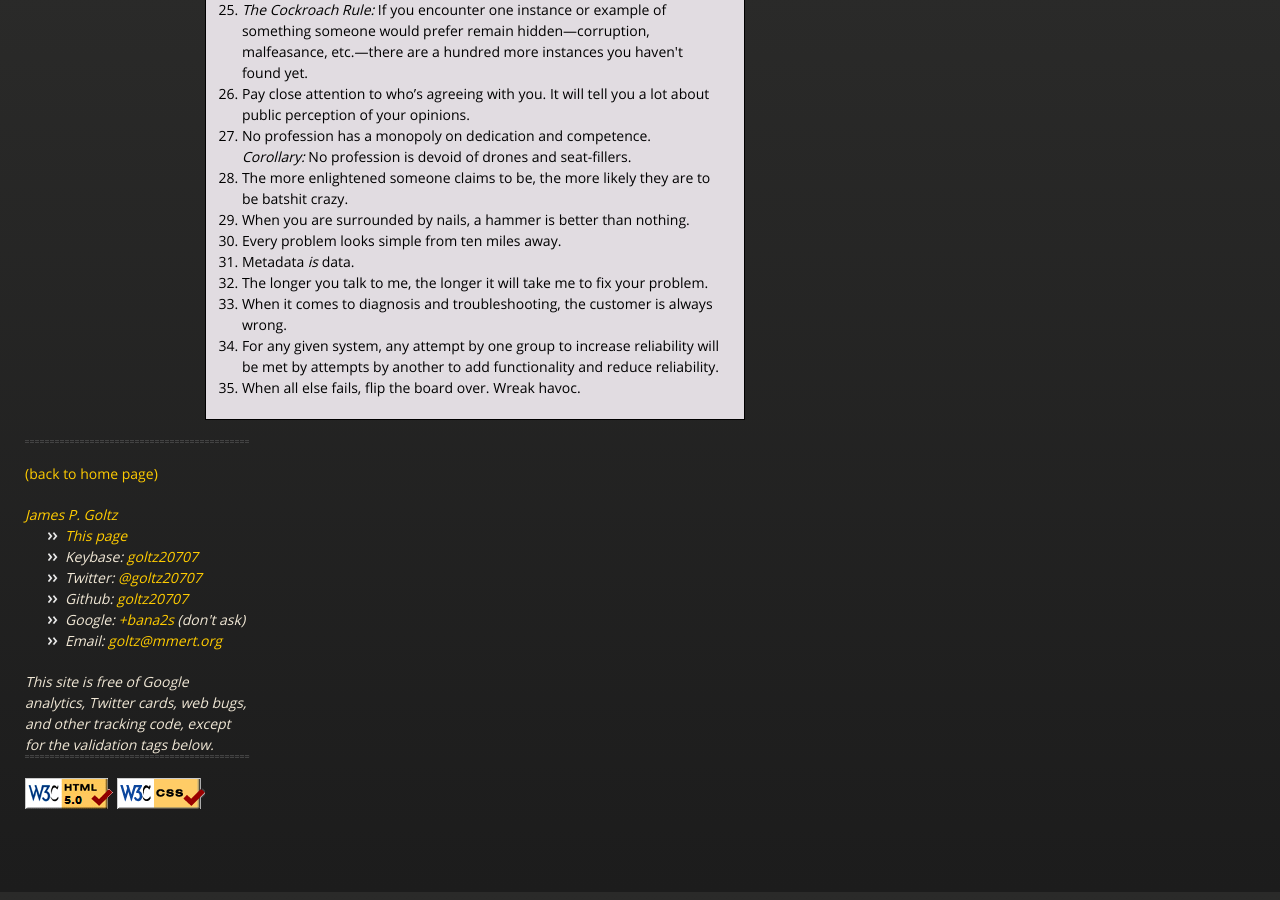
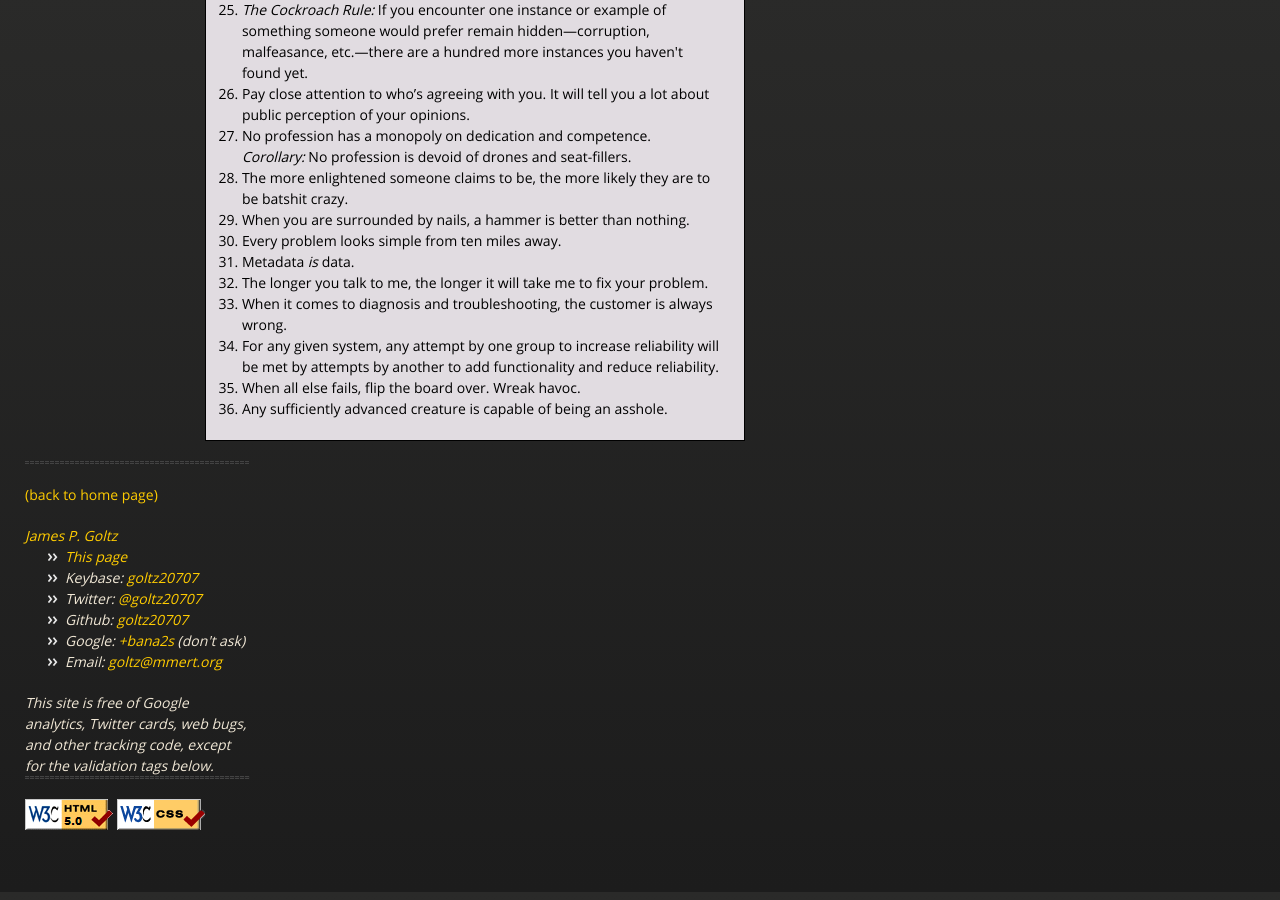
Before and after one commit to goltz20707/goltz20707.github.io, a Jekyll site: the page built from laws.html, in a window 1280 px wide and 900 px high, scrolled down 908 px. Built offline with Jekyll 4.4.1, drawn with Linux system fonts in a browser that asks for light colours.

Commit message:
Update laws.html

```diff
--- a/laws.html
+++ b/laws.html
@@ -81,4 +81,5 @@ title: "Goltz's Laws"
         reliability will be met by attempts by another to add
         functionality and reduce reliability.</li>
       <li>When all else fails, flip the board over.  Wreak havoc.</li>
+      <li>Any sufficiently advanced creature is capable of being an asshole.</li>
     </ol>
```
